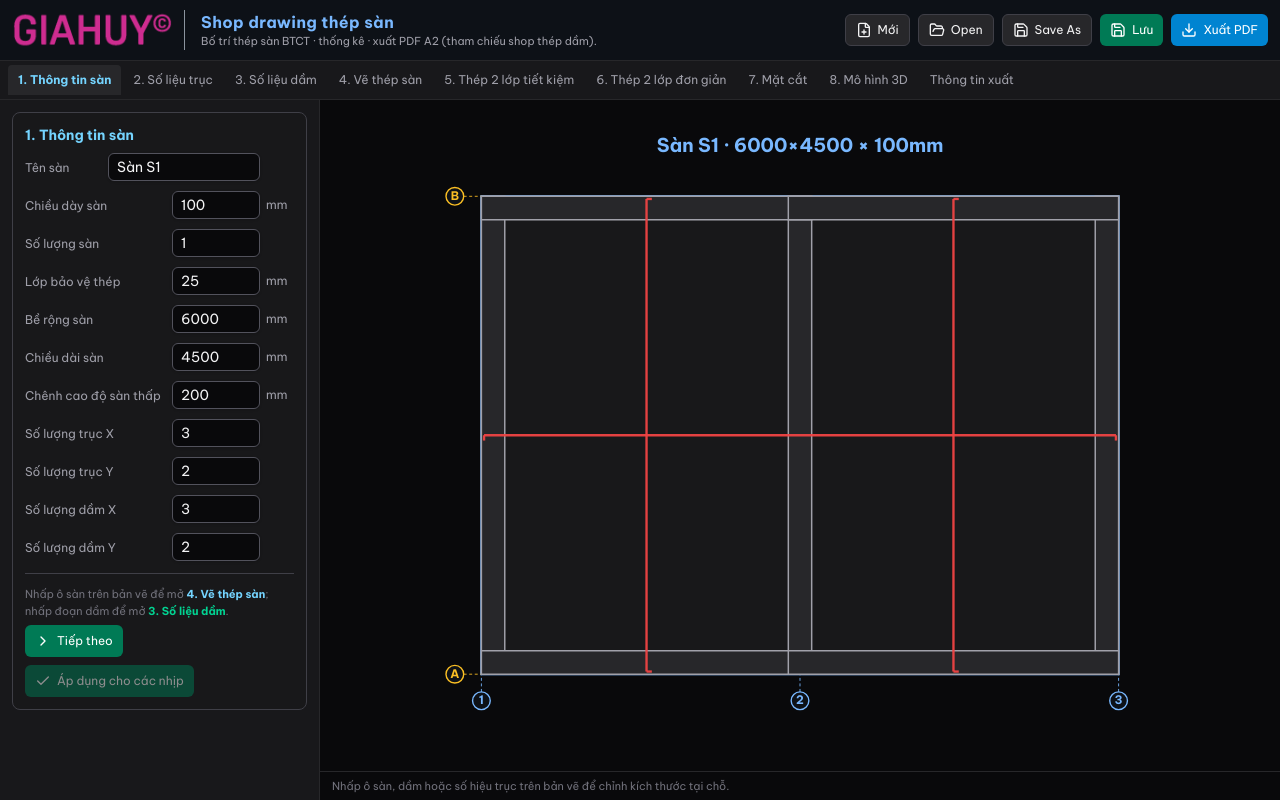
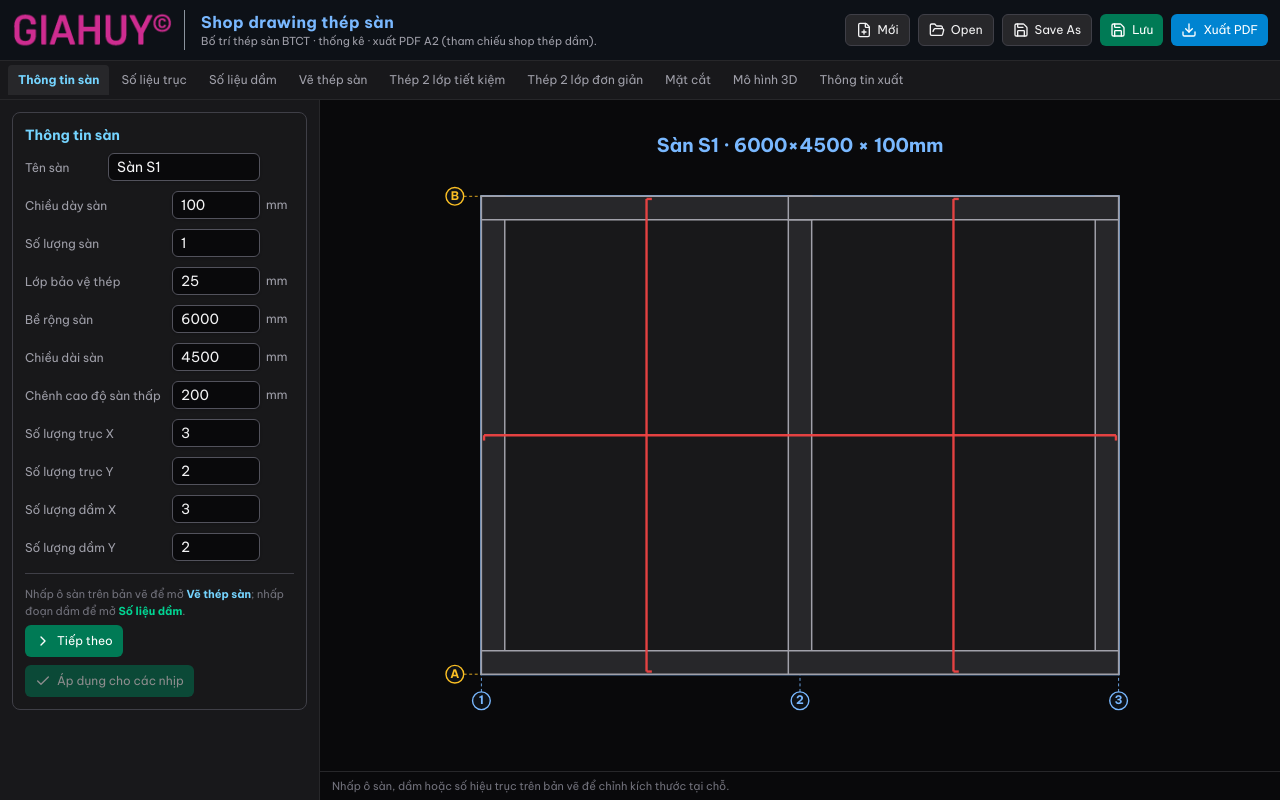
Before and after one commit to ntgiahuy/san, a Next.js app: page /san/ in a window 1280 px wide. Built offline with nearby package versions, Linux system fonts and the light colour scheme.

Commit message:
style: bỏ số thứ tự 1.–8. trước tên tab và panel
Tab và tiêu đề panel chỉ còn tên chức năng (Thông tin sàn, Số liệu trục, …).

```diff
--- a/components/slab/SlabApp.tsx
+++ b/components/slab/SlabApp.tsx
@@ -1156,7 +1156,7 @@ export function SlabApp() {
         <div className="min-h-0 overflow-auto border-b border-zinc-800 bg-zinc-900 p-3 lg:border-b-0 lg:border-r">
           {tab === "plan" && (
             <div className="flex flex-col gap-3">
-              <Panel title="1. Thông tin sàn" className="min-w-0 w-full">
+              <Panel title="Thông tin sàn" className="min-w-0 w-full">
                 <div className="flex flex-col gap-2.5">
                   <Field label="Tên sàn" wide>
                     <Input value={project.info.name} onChange={(e) => patchInfo({ name: e.target.value })} />
@@ -1243,8 +1243,8 @@ export function SlabApp() {
 
                 <div className="mt-3 border-t border-zinc-700 pt-3">
                   <div className="mb-1.5 text-[11px] text-zinc-500">
-                    Nhấp ô sàn trên bản vẽ để mở <b className="text-sky-300">4. Vẽ thép sàn</b>; nhấp đoạn dầm để mở{" "}
-                    <b className="text-emerald-400">3. Số liệu dầm</b>.
+                    Nhấp ô sàn trên bản vẽ để mở <b className="text-sky-300">Vẽ thép sàn</b>; nhấp đoạn dầm để mở{" "}
+                    <b className="text-emerald-400">Số liệu dầm</b>.
                   </div>
                   <div className="flex flex-wrap items-center gap-2">
                     <Button
@@ -1271,7 +1271,7 @@ export function SlabApp() {
 
           {tab === "axes" && (
             <div className="flex flex-col gap-3">
-              <Panel title="2. Số liệu trục" className="min-w-0 w-full">
+              <Panel title="Số liệu trục" className="min-w-0 w-full">
                 <div className="mb-2 flex gap-0.5 border-b border-zinc-700">
                   {(
                     [
@@ -1403,7 +1403,7 @@ export function SlabApp() {
 
           {tab === "beams" && (
             <div className="flex flex-col gap-3">
-              <Panel title="3. Số liệu dầm" className="min-w-0 w-full">
+              <Panel title="Số liệu dầm" className="min-w-0 w-full">
                 <div className="flex flex-col gap-2.5">
                   <div className="flex flex-wrap items-end gap-1.5">
                     <Field label="Tên dầm">
@@ -1847,7 +1847,7 @@ export function SlabApp() {
 
           {tab === "draw" && (
             <div className="flex flex-col gap-3">
-              <Panel title="4. Vẽ thép sàn" className="min-w-0 flex-1">
+              <Panel title="Vẽ thép sàn" className="min-w-0 flex-1">
                 <div className="flex flex-col gap-2.5">
                   <Field label="Số hiệu thép" wide>
                     <Input value={zoneForm.mark} onChange={(e) => setZoneForm({ ...zoneForm, mark: e.target.value })} />
@@ -2136,7 +2136,7 @@ export function SlabApp() {
           )}
 
           {tab === "economy2" && (
-            <Panel title="5. Bố trí thép 2 lớp tiết kiệm" className="max-w-3xl">
+            <Panel title="Bố trí thép 2 lớp tiết kiệm" className="max-w-3xl">
               <div className="flex flex-col gap-2.5">
                 <Field label="Thép lớp dưới">
                   <Input
@@ -2208,7 +2208,7 @@ export function SlabApp() {
 
           {tab === "simple2" && (
             <div className="flex flex-col gap-3">
-              <Panel title="6. Bố trí thép 2 lớp đơn giản" className="min-w-0 flex-1">
+              <Panel title="Bố trí thép 2 lớp đơn giản" className="min-w-0 flex-1">
                 <div className="flex flex-col gap-2.5">
                   <Field label="Thép lớp dưới">
                     <Input
@@ -2280,7 +2280,7 @@ export function SlabApp() {
           )}
 
           {tab === "section" && (
-            <Panel title="7. Mặt cắt sàn" className="max-w-xl">
+            <Panel title="Mặt cắt sàn" className="max-w-xl">
               <div className="flex flex-col gap-2.5">
                 <Field label="Tên mặt cắt">
                   <Input
@@ -2313,7 +2313,7 @@ export function SlabApp() {
           )}
 
           {tab === "model3d" && (
-            <Panel title="8. Mô hình 3D" className="max-w-xl">
+            <Panel title="Mô hình 3D" className="max-w-xl">
               <div className="flex flex-wrap gap-2">
                 <Button
                   size="sm"
--- a/lib/types.ts
+++ b/lib/types.ts
@@ -220,13 +220,13 @@ export type TabId =
   | "info";
 
 export const TABS: { id: TabId; label: string }[] = [
-  { id: "plan", label: "1. Thông tin sàn" },
-  { id: "axes", label: "2. Số liệu trục" },
-  { id: "beams", label: "3. Số liệu dầm" },
-  { id: "draw", label: "4. Vẽ thép sàn" },
-  { id: "economy2", label: "5. Thép 2 lớp tiết kiệm" },
-  { id: "simple2", label: "6. Thép 2 lớp đơn giản" },
-  { id: "section", label: "7. Mặt cắt" },
-  { id: "model3d", label: "8. Mô hình 3D" },
+  { id: "plan", label: "Thông tin sàn" },
+  { id: "axes", label: "Số liệu trục" },
+  { id: "beams", label: "Số liệu dầm" },
+  { id: "draw", label: "Vẽ thép sàn" },
+  { id: "economy2", label: "Thép 2 lớp tiết kiệm" },
+  { id: "simple2", label: "Thép 2 lớp đơn giản" },
+  { id: "section", label: "Mặt cắt" },
+  { id: "model3d", label: "Mô hình 3D" },
   { id: "info", label: "Thông tin xuất" },
 ];
```
Also changed, not shown: 12 other files (tests, documents, lock files or other folders).
